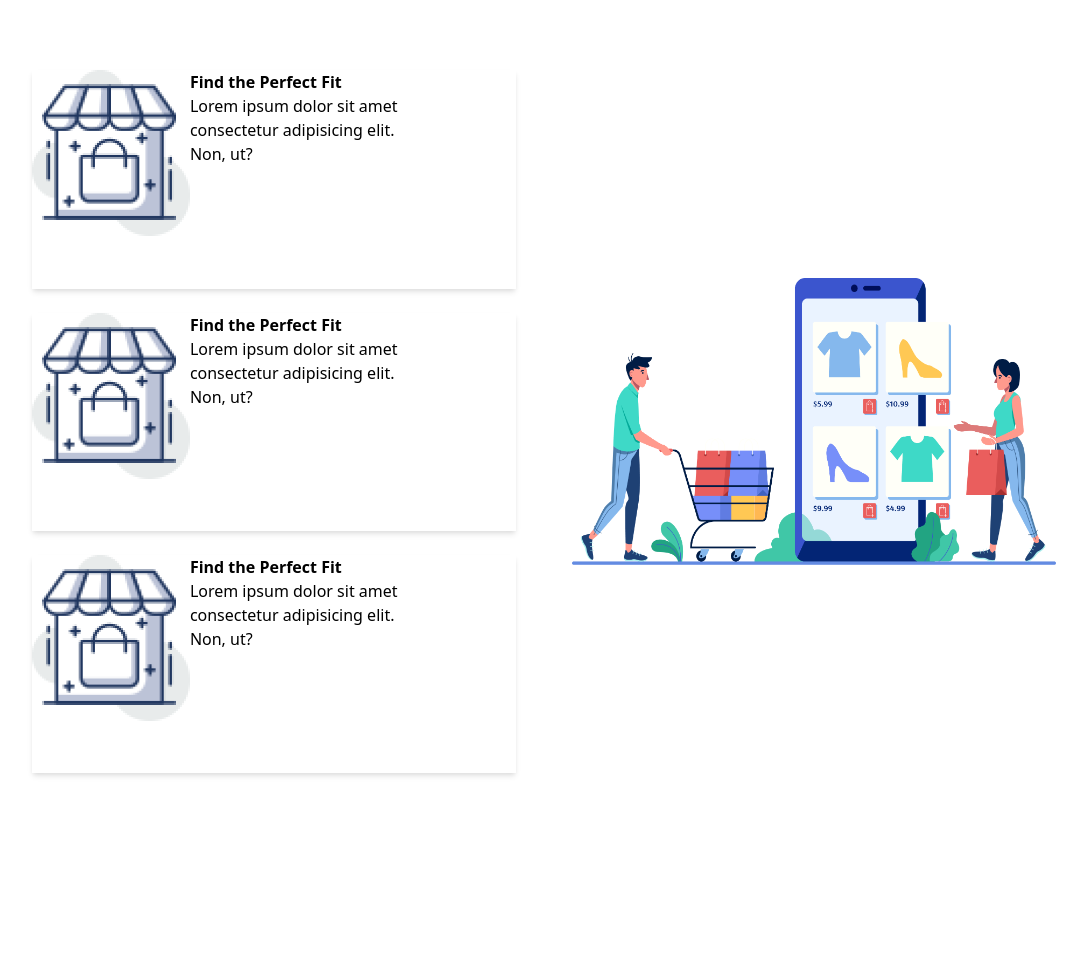
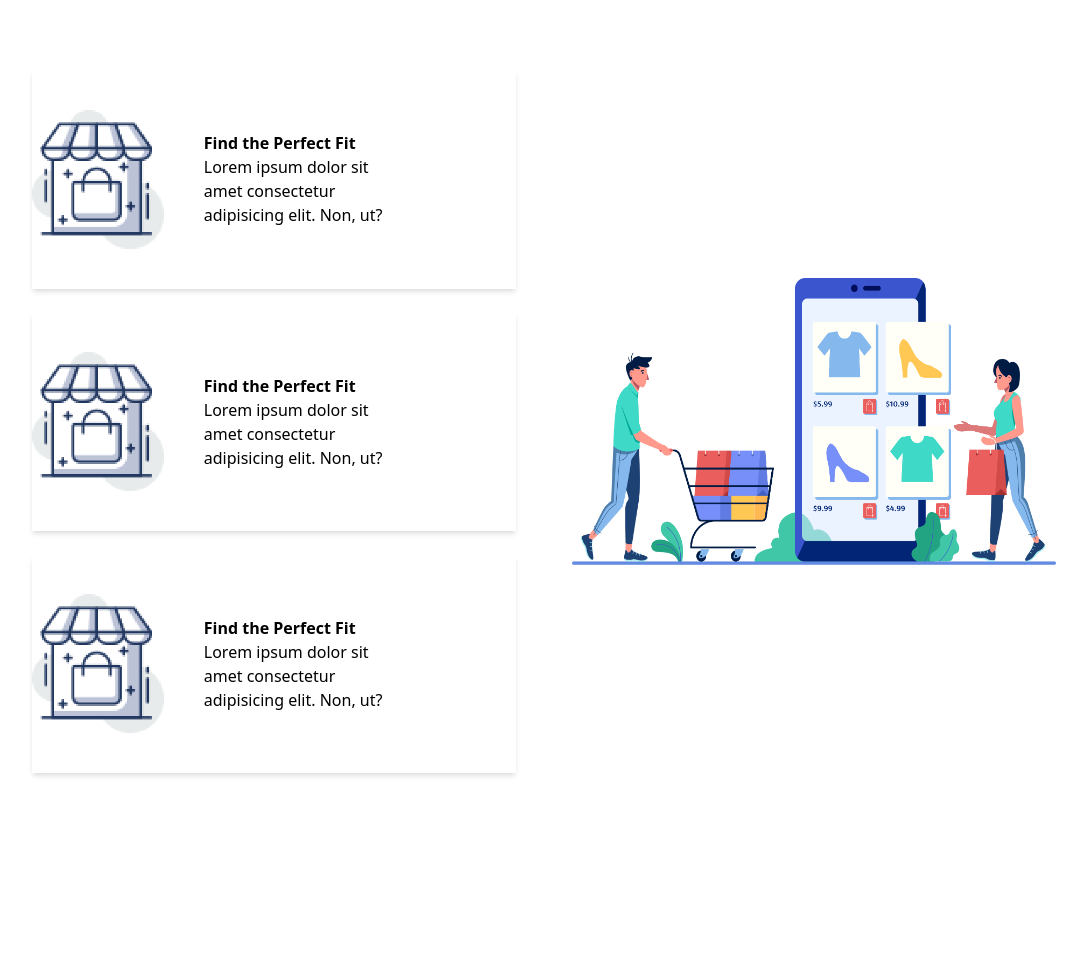
Before and after one commit to yousufrahman/penguin-fashion-tailwind, a plain HTML site: page index.htm in a window 1280 px wide. Shown: the part 2060-3017 px from the top of the page, without its empty margins (112-1199 px from the left). After the commit the page ends 2993 px from the top, so only its background shows below. Drawn offline with nearby package versions, Linux system fonts and the light colour scheme.

Commit message:
items-center

```diff
--- a/index.htm
+++ b/index.htm
@@ -161,9 +161,9 @@
         </section>
         <!--Features section start-->
         <section class="grid lg:grid-cols-2 gap-6 bg-white mx-36 my-40">
-            <div class="bg-white shadow-md lg:flex justify-content space-between">
+            <div class="bg-white shadow-md lg:flex items-center space-between">
                 <div><img class="h-82 max-auto" src="icons/image 12.png" alt=""></div>
-                <div class="">
+                <div class="mx-10">
                     <h2 class="font-bold">Find the Perfect Fit</h2>
                     <p class="font-normal w-2/3">Lorem ipsum dolor sit amet consectetur adipisicing elit. Non, ut?</p>
                 </div>
@@ -171,17 +171,17 @@
             <div class="bg-white row-span-3 my-44">
                 <img class="h-600 max-auto m-8" src="images/shopping.png" alt="">
             </div>
-            <div class="bg-white shadow-md lg:flex justify-content space-between">
+            <div class="bg-white shadow-md lg:flex items-center space-between">
                 <div><img class="h-82 max-auto" src="icons/image 12.png" alt=""></div>
-                <div class="">
+                <div class="mx-10">
                     <h2 class="font-bold">Find the Perfect Fit</h2>
                     <p class="font-normal w-2/3">Lorem ipsum dolor sit amet consectetur adipisicing elit. Non, ut?</p>
                 </div>
             </div>
-            <div class="bg-white shadow-md lg:flex justify-content space-between">
+            <div class="bg-white shadow-md lg:flex items-center space-between">
                 <div><img class="h-82 max-auto" src="icons/image 12.png" alt="">
                 </div>
-                <div class="">
+                <div class="mx-10">
                     <h2 class="font-bold">Find the Perfect Fit</h2>
                     <p class="font-normal w-2/3">Lorem ipsum dolor sit amet consectetur adipisicing elit. Non, ut?</p>
                 </div>
@@ -190,7 +190,7 @@
 
     </main>
     <footer>
-        <p>Copy wright</p>
+
     </footer>
 
 </body>
```
